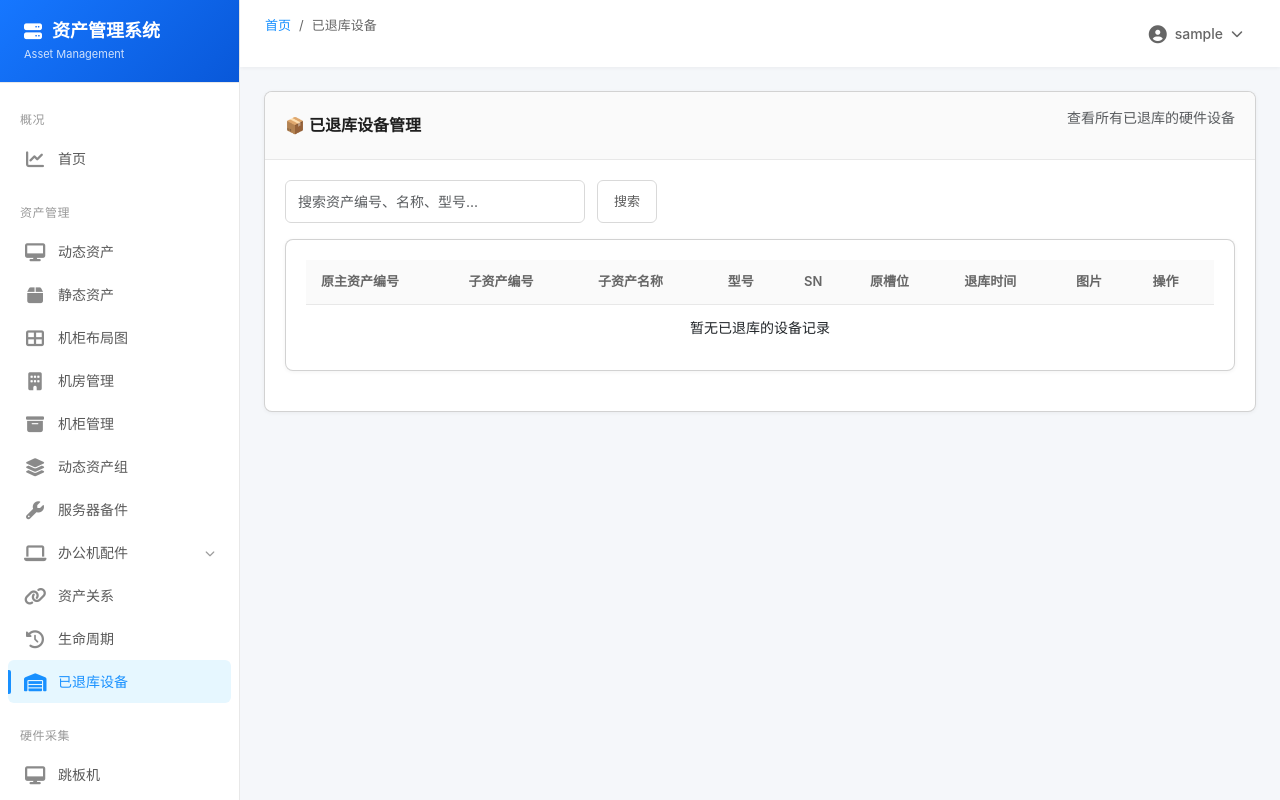
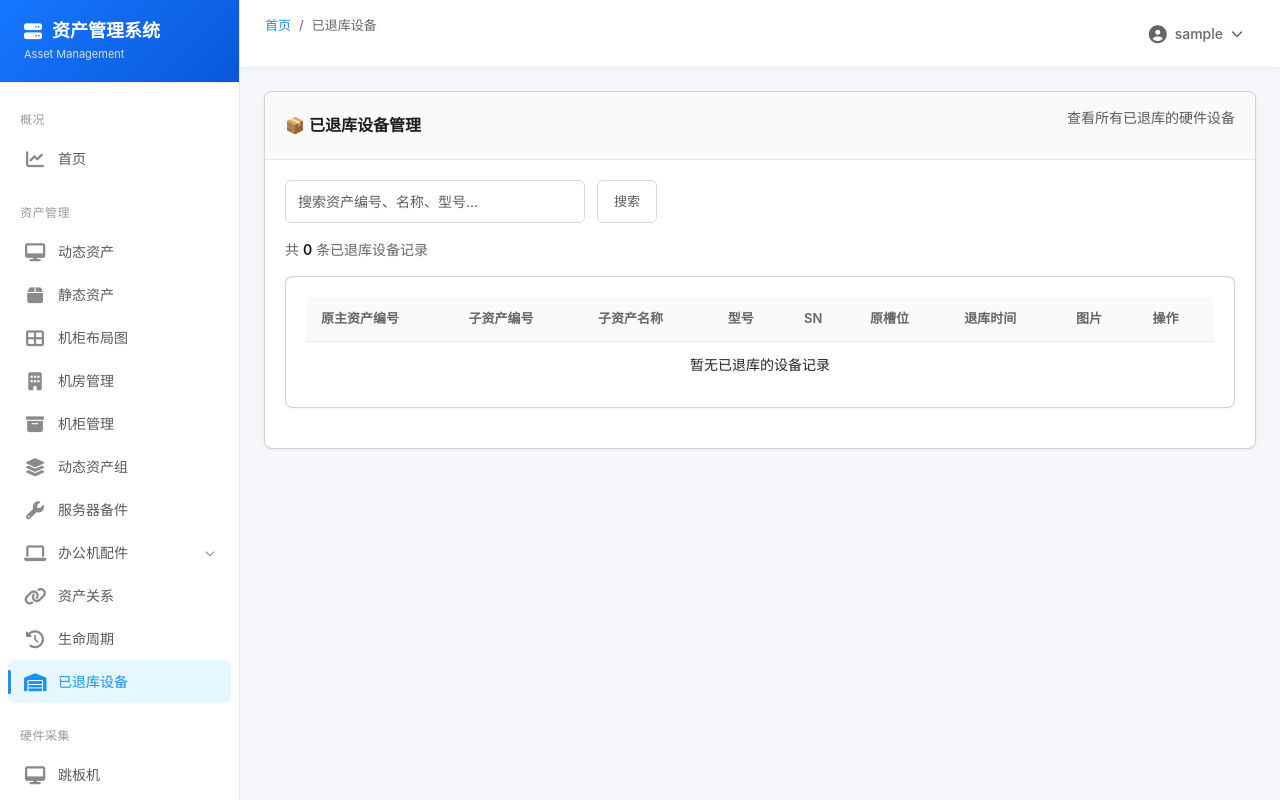
Before and after one commit to lsanotesen/cmdb-system, a Django app: page /cmdb/asset_relations/returned/ in a window 1280 px wide. Run offline with Django 4.2, Linux system fonts and the light colour scheme; the visitor is signed in with stand-in values (Sample User, id 1); data that the repository does not hold is empty; some libraries are stand-ins or nearby versions.

Commit message:
已退库设备管理页面添加记录数量显示

```diff
--- a/templates/cmdb/asset_relation/returned_list.html
+++ b/templates/cmdb/asset_relation/returned_list.html
@@ -18,6 +18,10 @@
     <a href="{% url 'returned_devices_list' %}" class="btn btn-outline-secondary">重置</a>
     {% endif %}
 </form>
+
+<div class="mb-3" style="color: #666;">
+    共 <span style="font-weight: 600; color: #1a1a1a;">{{ relations|length }}</span> 条已退库设备记录
+</div>
 
 <div class="card">
     <div class="card-body">
```
